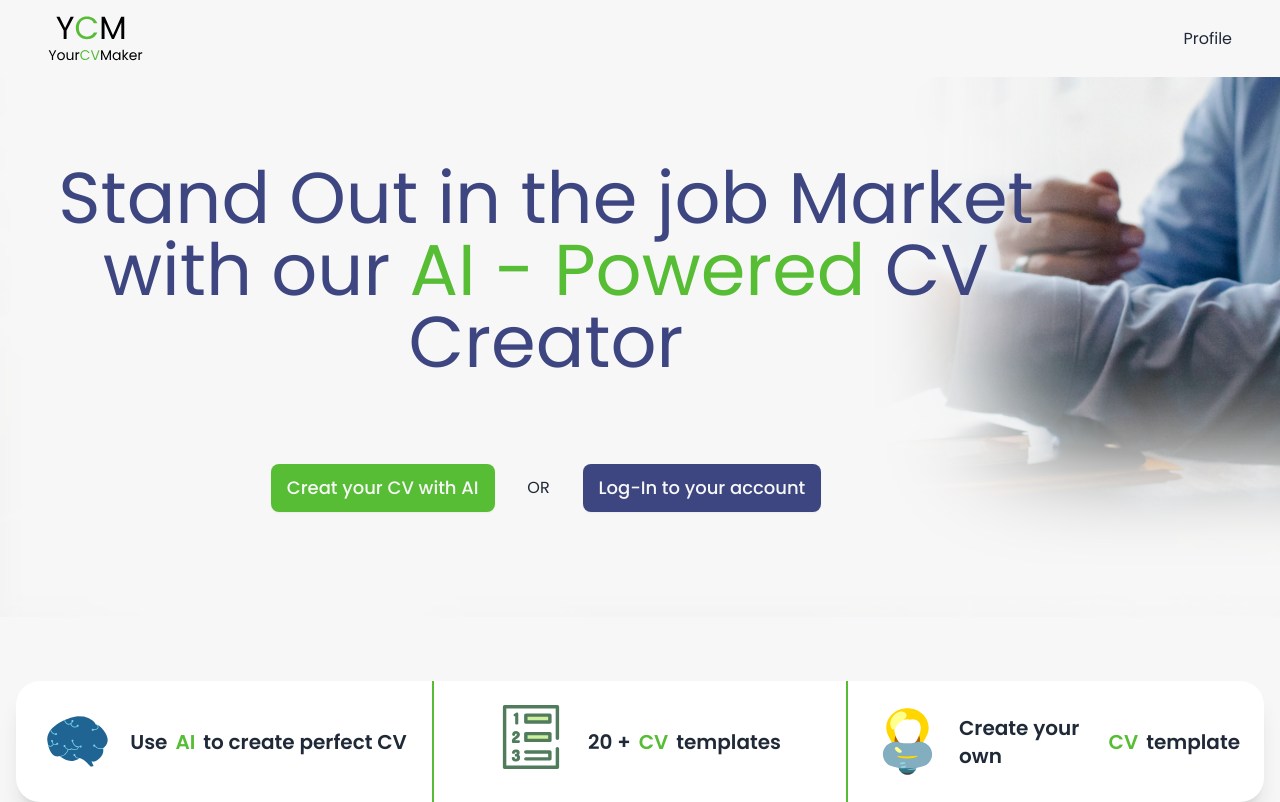
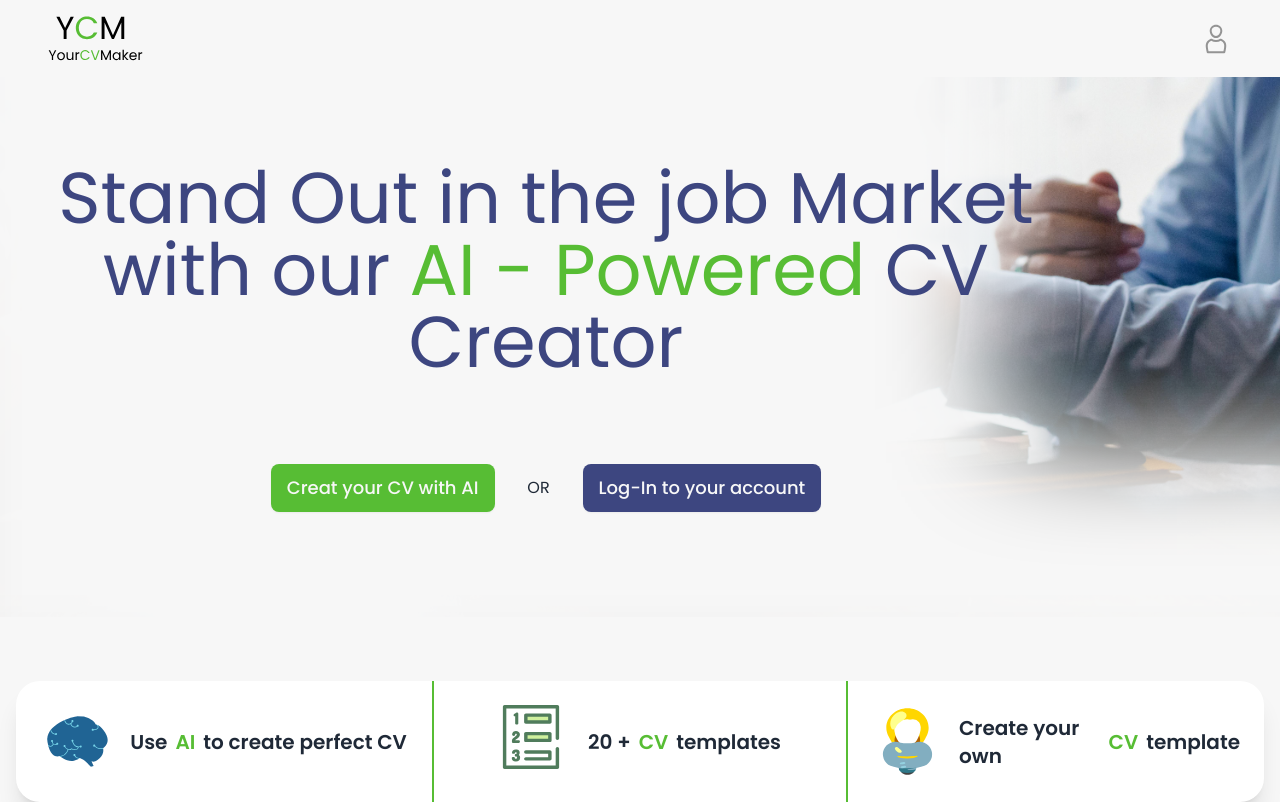
Before and after one commit to mizdebski77/YCM, a Next.js app: page / in a window 1280 px wide. Shown: the top 802 px of the page. Built offline with nearby package versions, Linux system fonts and the light colour scheme; no server answers.

Commit message:
Profile to navigation added

```diff
--- a/src/app/common/navigation.tsx
+++ b/src/app/common/navigation.tsx
@@ -4,6 +4,7 @@ import { useEffect, useState } from "react";
 import { auth, db } from "../core/firebase";
 import { doc, getDoc } from "firebase/firestore";
 import { UserDetails } from '../core/intrface';
+import profile from './Images/account.svg';
 
 export const Navigation = () => {
     const [userDetails, setUserDetails] = useState<UserDetails | null>(null);
@@ -30,6 +31,9 @@ export const Navigation = () => {
         fetchUserData();
     }, []);
 
+    console.log(userDetails);
+
+
     return (
         <nav className="navbar bg-[#f7f7f7] sticky top-0 z-20 px-12 py-4 flex justify-between">
             <div className="flex justify-between ">
@@ -37,10 +41,10 @@ export const Navigation = () => {
                     <img src={logo.src} alt='logo' />
                 </a>
             </div>
-
             <div>
-                <a>
-                    Profile
+                <a className='flex items-center gap-3' href='/Profile'>
+                    <img src={profile.src} className='max-w-8' alt='profile' />
+                    {userDetails ? userDetails.name : ' '}
                 </a>
             </div>
         </nav>
```
